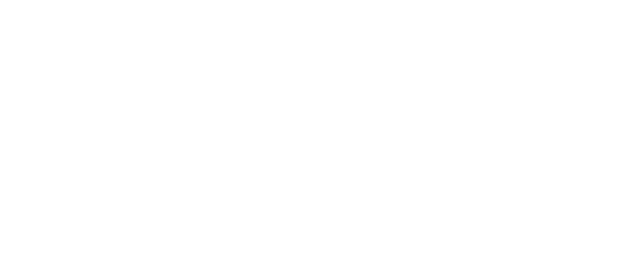
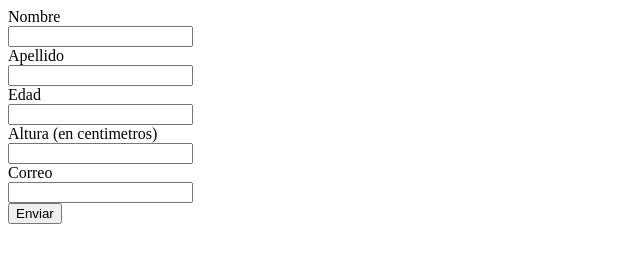
Before and after one commit to MarceloPalacios22/tp2_programacionIII, a plain HTML site: page ejercicio6/index.html in a window 1280 px wide. Shown: the whole page, without its empty margins (0-640 px from the left). Drawn offline with Linux system fonts and the light colour scheme.

Commit message:
Ejercicio 6

```diff
--- a/ejercicio6/index.html
+++ b/ejercicio6/index.html
@@ -7,6 +7,23 @@
     <link rel="stylesheet" href="styles.css">
 </head>
 <body>
+        <label>Nombre</label><br />
+        <input type="text" id="nombre" /><br />
+        <label>Apellido</label><br />
+        <input type="text" id="apellido" /><br />
+        <label>Edad</label><br />
+        <input type="number" id="edad" /><br />
+        <label>Altura (en centimetros)</label><br />
+        <input type="number" id="altura" /><br />
+        <label>Correo</label><br />
+        <input type="email" id="correo" /><br />
+
+        <button id="btnEnviar" onclick="validar()">Enviar</button>
+        <p id="validar1"></p>
+        <p id="validar2"></p>
+        <p id="validar3"></p>
+        <p id="validar4"></p>
+
+</body>
     <script src="script.js"></script>
-</body>
 </html>
--- a/ejercicio6/script.js
+++ b/ejercicio6/script.js
@@ -0,0 +1,49 @@
+function $(e){
+    return document.getElementById(e);
+}
+
+const nombre = $("nombre");
+const apellido = $("apellido");
+const edad = $("edad");
+const altura = $("altura");
+const correo = $("correo");
+const validar1 = $("validar1");
+const validar2 = $("validar2");
+const validar3 = $("validar3");
+const validar4 = $("validar4");
+
+const validar = () =>{
+    const nombreV = nombre.value;
+    const apellidoV = apellido.value;
+    if(nombreV !== "" && apellidoV !== "" && nombreV.length < 50 && apellidoV.length < 50){
+        validar1.style.color = "green";
+        validar1.textContent = "El nombre y apellido son correctos.";
+    } else{
+        validar1.style.color = "red";
+        validar1.textContent = "El nombre y apellido no pueden estar vacíos y deben ser de un máximo de 50 caracteres.";
+    }
+    const edadV = edad.value;
+    if(edadV > 18){
+        validar2.style.color = "green";
+        validar2.textContent = "La edad es correcta.";
+    }else{
+        validar2.style.color = "red";
+        validar2.textContent = "La edad no debe ser negativa y tampoco ser menor de edad.";
+    }
+    const alturaV = altura.value;
+    if(alturaV > 0 && alturaV < 230){
+        validar3.style.color = "green";
+        validar3.textContent = "La altura es correcta.";
+    }else{
+        validar3.style.color = "red";
+        validar3.textContent = "La altura no puede ser negativa y no puede ser mayor a 230 cm.";
+    }
+    const correoV = correo.value;
+    if(correoV.length > 0 && correoV.includes("@")){
+        validar4.style.color = "green";
+        validar4.textContent = "El correo electrónico es correcto.";
+    }else{
+        validar4.style.color = "red";
+        validar4.textContent = "El correo electrónico no puede estar vacío y debe incluir el ‘@’.";
+    }
+};
```
